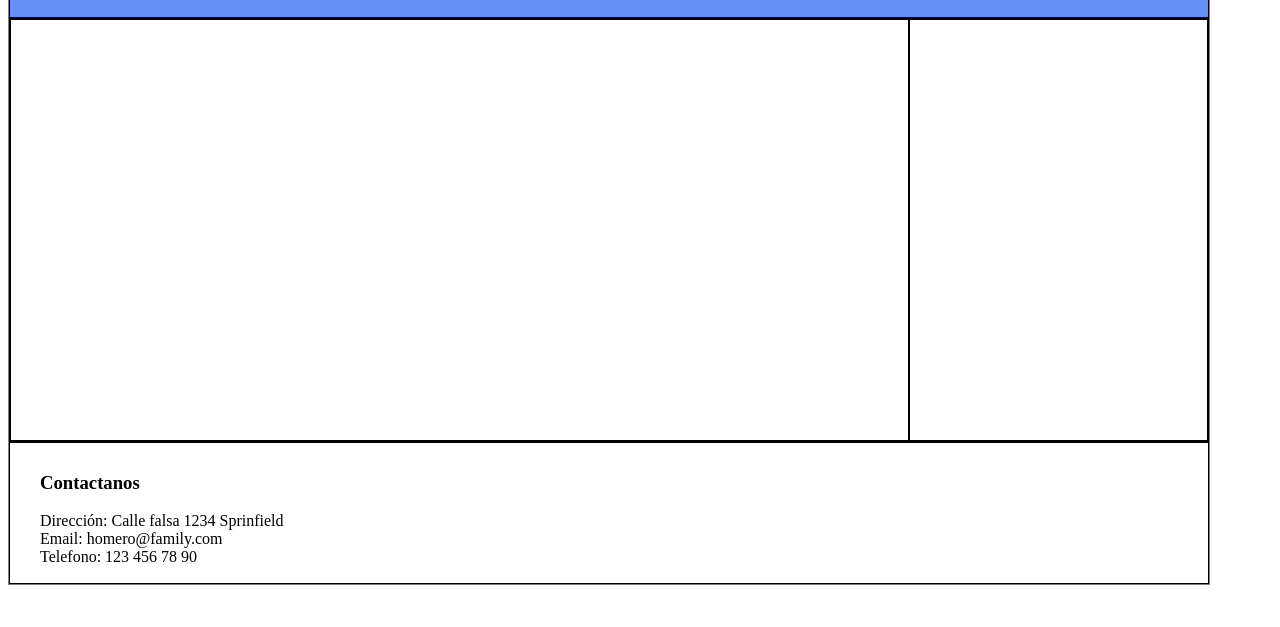
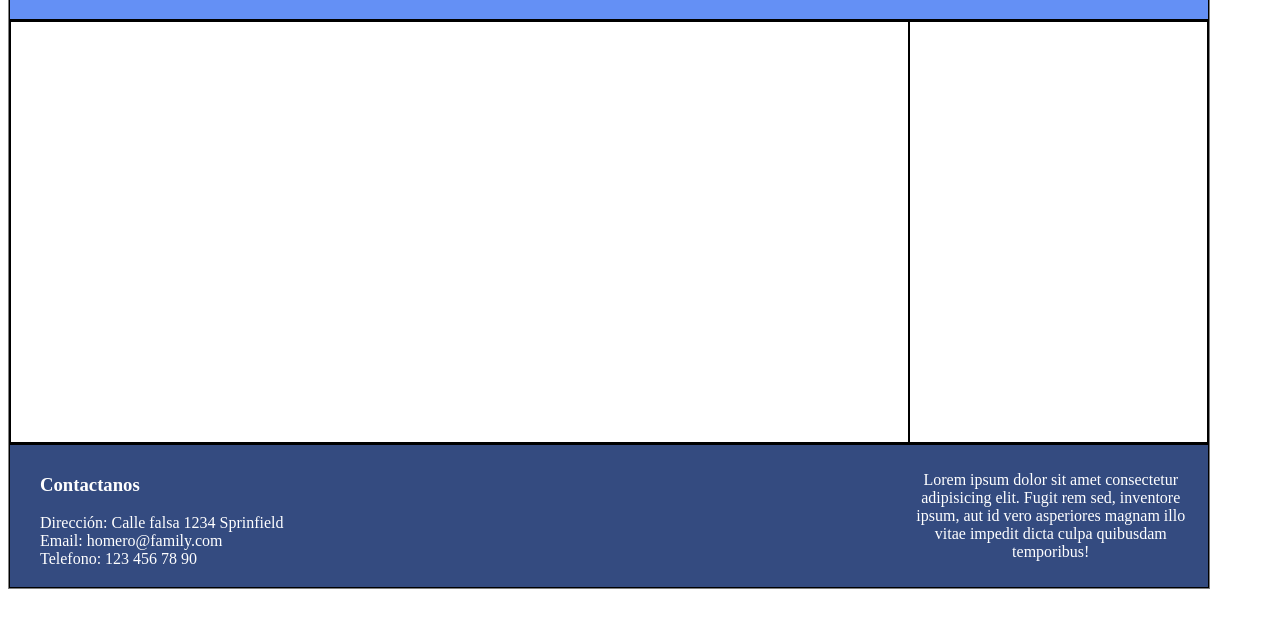
Before and after one commit to Frd1029/PrimerParcialProgramacionWeb, a plain HTML site: page index.html in a window 1280 px wide. Shown: the part 133-760 px from the top of the page. Drawn offline with Linux system fonts and the light colour scheme.

Commit message:
Pie de página derecho terminado

```diff
--- a/css/style.css
+++ b/css/style.css
@@ -75,6 +75,8 @@ h3{
 footer{
 	display: grid;
 	grid-template-columns: 1fr 1fr;
+	background-color: #344B80;
+	color: white;
 
 	grid-row: 1 span;
 	padding: 10px;
@@ -92,7 +94,17 @@ footer{
 
 .footer-rigth{
 	grid-column: 1 span;
+	display: grid;
+	grid-template-columns: 50% 50%;
 	min-height: 80px;
 	max-width: height;: 80px;
 	border-collapse: collapse;
 }
+
+.footer-rigth h1{
+	grid-column: 1 span;
+}
+
+.footer-rigth p{
+	grid-column: 1 span;
+}
--- a/index.html
+++ b/index.html
@@ -24,7 +24,10 @@
 				<h7>Email: homero@family.com</h7><br>
 				<h7>Telefono: 123 456 78 90</h7>
 			</div>
-			<div class="footer-rigth"></div>
+			<div class="footer-rigth">
+				<h1></h1>
+				<p>Lorem ipsum dolor sit amet consectetur adipisicing elit. Fugit rem sed, inventore ipsum, aut id vero asperiores magnam illo vitae impedit dicta culpa quibusdam temporibus!</p>
+			</div>
 		</footer>
 	</div>
 </body>
```
